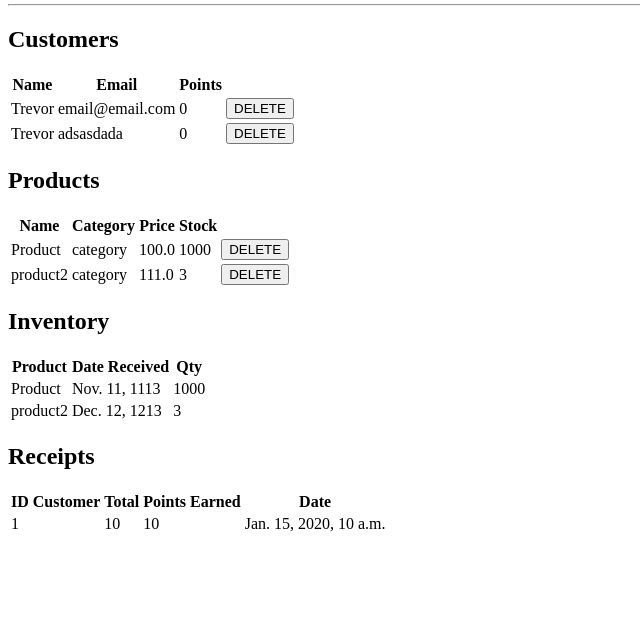
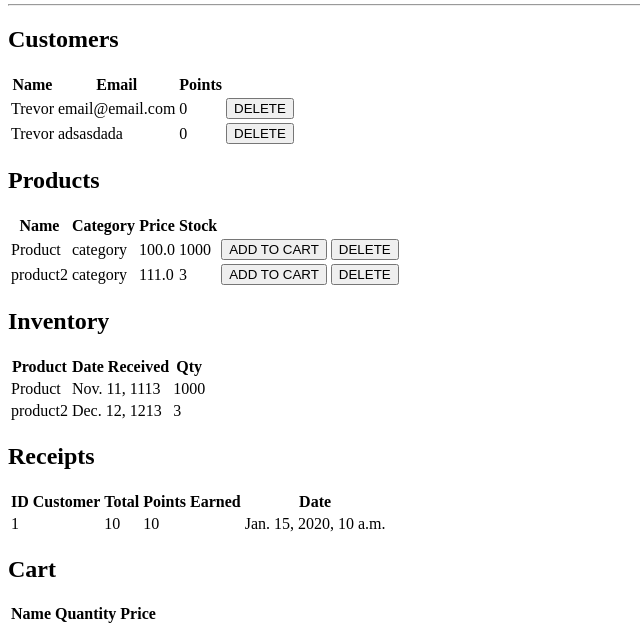
Before and after one commit to mjk-22/smart_store, a Django app: page / in a window 1280 px wide. Shown: the part 843-1477 px from the top of the page, without its empty margins (0-640 px from the left). Before the commit the page ends 1375 px from the top, so only its background shows below. Run offline with Django 5.2, Linux system fonts and the light colour scheme; data comes from the database, SQL or seed files in the repository; both versions use the stored data as it was after the commit; tables that the repository leaves empty hold one stand-in row (values such as "Sample post"); lists and menus that the app fills with data are empty.

Commit message:
Implemented Javascript for adding and removing products to cart

```diff
--- a/phase3/phase3/templates/index.html
+++ b/phase3/phase3/templates/index.html
@@ -7,7 +7,6 @@
     <title>Page Title</title>
     <meta name='viewport' content='width=device-width, initial-scale=1'>
     <link rel="stylesheet" href="{% static 'css/main.css' %}">
-    <script src="{% static 'js/main.js' %}"></script>
 </head>
 <body>
     <h1>Smart Store Dashboard</h1>
@@ -74,6 +73,11 @@
         <td>{{ p.price }}</td>
         <td>{{ p.stock_quantity }}</td>
         <td>
+            <button onclick="addToCart('{{ p.id }}', '{{ p.name }}', '{{ p.price }}', '{{ p.stock_quantity }}')">
+                ADD TO CART
+            </button>
+        </td>
+        <td>
             <form method="POST", style="display:inline">
                 {% csrf_token %}
                 <button type="submit", name="delete_product", value="{{ p.id }}">
@@ -121,5 +125,14 @@
     {% endfor %}
     </table>
 
+    <h2>Cart</h2>
+    <table id="cart-table">
+        <tr>
+            <th>Name</th>
+            <th>Quantity</th>
+            <th>Price</th>
+        </tr>
+    </table>
+    <script src="{% static 'js/main.js' %}"></script>
 </body>
 </html>
--- a/phase3/static/js/main.js
+++ b/phase3/static/js/main.js
@@ -0,0 +1,49 @@
+let cart = {};
+const cartTable = document.getElementById("cart-table");
+
+
+function renderCart() {
+    cartTable.innerHTML = `
+        <tr>
+            <th>Name</th>
+            <th>Quantity</th>
+            <th>Price</th>
+        </tr>
+    `;
+
+    Object.entries(cart).forEach(([productID, item]) => {
+        cartTable.innerHTML += `
+        <tr>
+            <td>${item.name}</td>
+            <td>${item.quantity}</td>
+            <td>$${item.price}</td>
+            <td>
+                <button onclick="removeFromCart('${productID}')">
+                    Remove From Cart
+                </button>
+            </td>
+        </tr>
+        `
+    });
+}
+
+function addToCart(productID, name, price, stock) {
+    if (!cart[productID] && stock > 0) {
+        cart[productID] = {name, price, quantity: 1};
+    } else {
+        if (cart[productID].quantity != stock) {
+        cart[productID].quantity += 1;
+        }
+    }
+    renderCart();
+}
+
+function removeFromCart(productID) {
+    if (cart[productID]) {
+        cart[productID].quantity -= 1;
+        if (cart[productID].quantity <= 0) {
+            delete cart[productID];
+        }
+        renderCart();
+    }
+}
```
Also changed, not shown: phase3/db.sqlite3.
